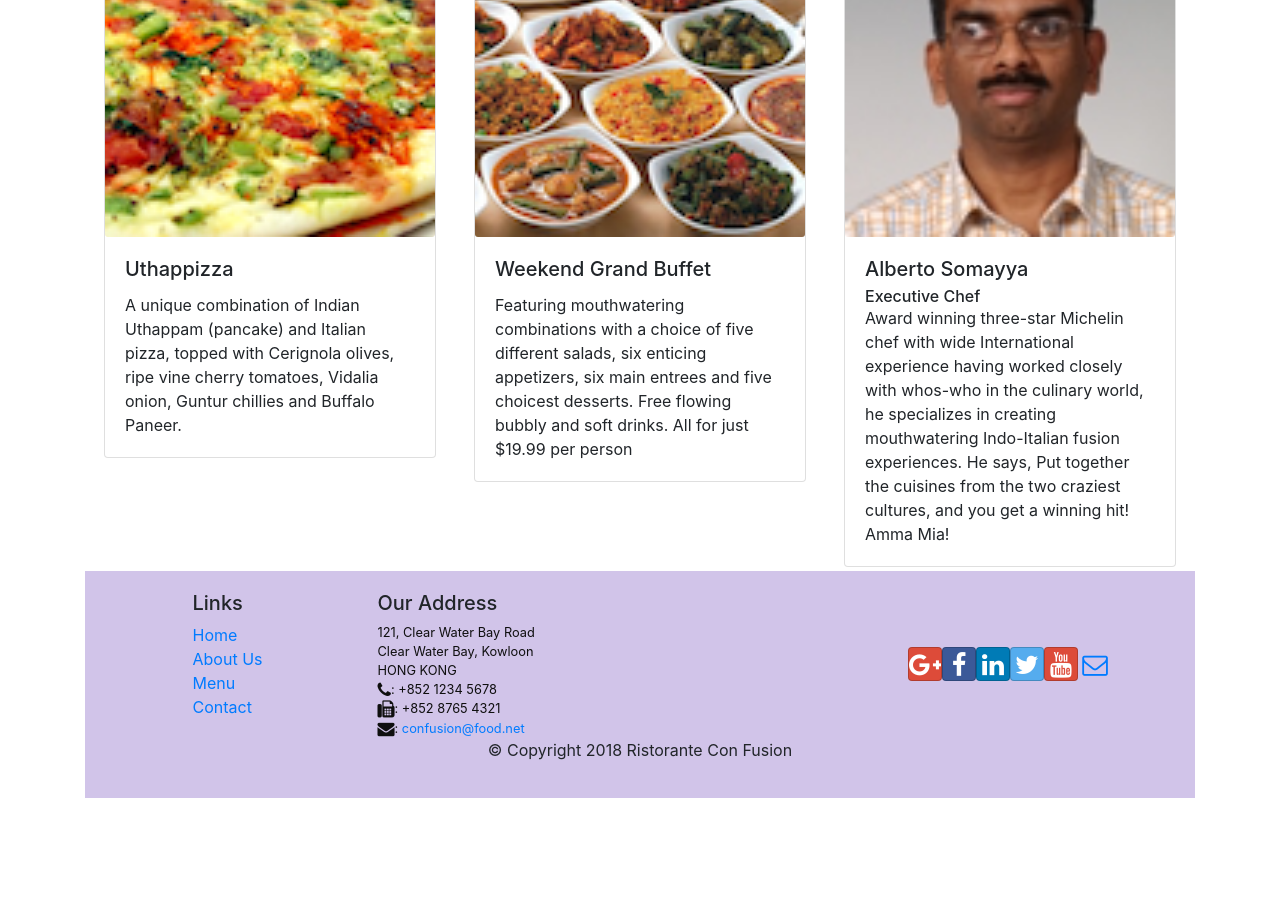
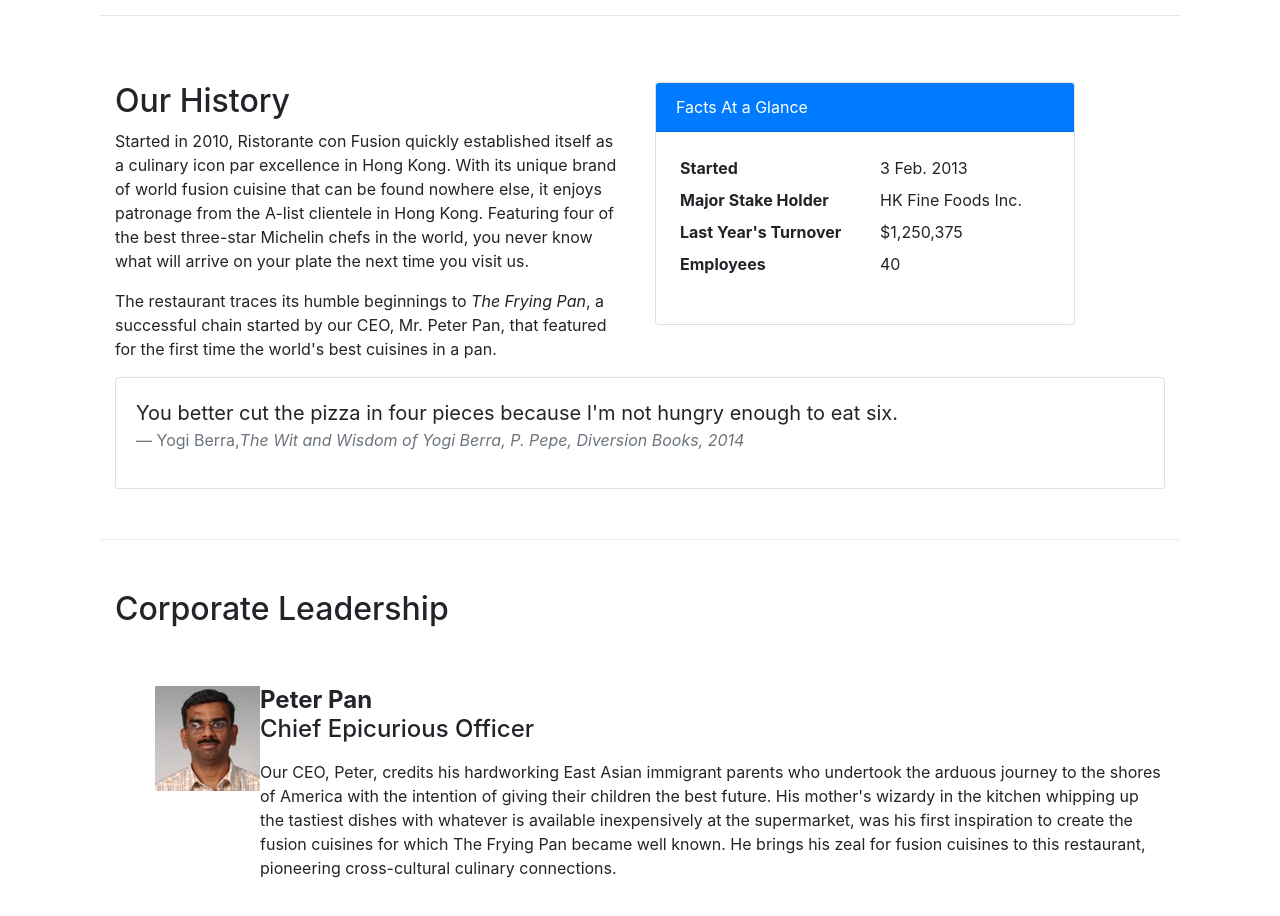
Before and after one commit to antrandepaul/react-w1, a React (Create React App) app: page /aboutus in a window 1280 px wide. Before the commit this address led to /home. Shown: the part 440-1356 px from the top of the page. Before the commit the page ends 1238 px from the top, so only its background shows below. Built offline with nearby package versions, Linux system fonts and the light colour scheme.

Commit message:
assigment 2 solution

```diff
--- /dev/null
+++ b/src/components/AboutComponent.js
@@ -0,0 +1,98 @@
+import React from 'react';
+import { Breadcrumb, BreadcrumbItem, Card, CardBody, CardHeader, Media } from 'reactstrap';
+import { Link } from 'react-router-dom';
+
+function RenderLeader({leader}) {
+    return (
+        <Media>
+            <Media left>
+                <Media object src={leader.image} alt={leader.name} />
+            </Media>
+            <Media body>
+                <Media heading>
+                    <b>{leader.name}</b>
+                    <p>{leader.designation}</p>
+                </Media>
+                <Media>
+                    {leader.description}
+                </Media>
+            </Media>
+        </Media>
+    )
+}
+
+const About = (props) => {
+
+    const leaders = props.leaders.map((leader) => {
+        return (
+            <div key={leader.id} className="row row-content">
+             <RenderLeader leader={leader} />
+             </div>
+        );
+    });
+
+    return(
+        <div className="container">
+            <div className="row">
+                <Breadcrumb>
+                    <BreadcrumbItem><Link to="/home">Home</Link></BreadcrumbItem>
+                    <BreadcrumbItem active>About Us</BreadcrumbItem>
+                </Breadcrumb>
+                <div className="col-12">
+                    <h3>About Us</h3>
+                    <hr />
+                </div>
+            </div>
+            <div className="row row-content">
+                <div className="col-12 col-md-6">
+                    <h2>Our History</h2>
+                    <p>Started in 2010, Ristorante con Fusion quickly established itself as a culinary icon par excellence in Hong Kong. With its unique brand of world fusion cuisine that can be found nowhere else, it enjoys patronage from the A-list clientele in Hong Kong.  Featuring four of the best three-star Michelin chefs in the world, you never know what will arrive on your plate the next time you visit us.</p>
+                    <p>The restaurant traces its humble beginnings to <em>The Frying Pan</em>, a successful chain started by our CEO, Mr. Peter Pan, that featured for the first time the world's best cuisines in a pan.</p>
+                </div>
+                <div className="col-12 col-md-5">
+                    <Card>
+                        <CardHeader className="bg-primary text-white">Facts At a Glance</CardHeader>
+                        <CardBody>
+                            <dl className="row p-1">
+                                <dt className="col-6">Started</dt>
+                                <dd className="col-6">3 Feb. 2013</dd>
+                                <dt className="col-6">Major Stake Holder</dt>
+                                <dd className="col-6">HK Fine Foods Inc.</dd>
+                                <dt className="col-6">Last Year's Turnover</dt>
+                                <dd className="col-6">$1,250,375</dd>
+                                <dt className="col-6">Employees</dt>
+                                <dd className="col-6">40</dd>
+                            </dl>
+                        </CardBody>
+                    </Card>
+                </div>
+                <div className="col-12">
+                    <Card>
+                        <CardBody className="bg-faded">
+                            <blockquote className="blockquote">
+                                <p className="mb-0">You better cut the pizza in four pieces because
+                                    I'm not hungry enough to eat six.</p>
+                                <footer className="blockquote-footer">Yogi Berra,
+                                <cite title="Source Title">The Wit and Wisdom of Yogi Berra,
+                                    P. Pepe, Diversion Books, 2014</cite>
+                                </footer>
+                            </blockquote>
+                        </CardBody>
+                    </Card>
+                </div>
+            </div>
+            <div className="row row-content">
+                <div className="col-12">
+                    <h2>Corporate Leadership</h2>
+                </div>
+                <div className="col-12">
+                    <Media list>
+                        {leaders}
+                    </Media>
+                </div>
+            </div>
+        </div>
+    );
+}
+
+export default About;
--- a/src/components/ContactComponent.js
+++ b/src/components/ContactComponent.js
@@ -1,8 +1,20 @@
 import React from 'react';
+import { Breadcrumb, BreadcrumbItem } from 'reactstrap'
+import { Link } from 'react-router-dom';
 
 function Contact(props) {
     return(
         <div className="container">
+            <div className="row">
+                <Breadcrumb>
+                    <BreadcrumbItem><Link to='/home'>Home</Link></BreadcrumbItem>
+                    <BreadcrumbItem active>Contact Us</BreadcrumbItem>
+                </Breadcrumb>
+                <div className="col-12">
+                    <h3>Contact Us</h3>
+                    <hr />
+                </div>
+            </div>
             <div className="row row-content">
                 <div className="col-12">
                 <h3>Location Information</h3>
--- a/src/components/DishdetailComponent.js
+++ b/src/components/DishdetailComponent.js
@@ -1,10 +1,11 @@
 import React from 'react';
-import { Card, CardBody, CardImg, CardTitle, CardText } from 'reactstrap';
+import { Card, CardBody, CardImg, CardTitle, CardText, Breadcrumb, BreadcrumbItem } from 'reactstrap';
+import {Link} from 'react-router-dom';
 
 function RenderComments({comments}){
   const commentsRow = comments.map((comment) => {
     return (
-      <div><span style={{color:'blue'}}> {comment.comment}</span>, <span>{comment.author}</span>,
+      <div key={comment.id}><span style={{color:'blue'}}> {comment.comment}</span>, <span>{comment.author}</span>,
       <span>{new Intl.DateTimeFormat('en-US', {year: 'numeric', month: 'short', day: '2-digit'})
               .format(new Date(Date.parse(comment.date)))}</span></div>
     );
@@ -37,9 +38,21 @@
 const DishDetail = (props) => {
   if (props.dish != null){
     return (
-      <div className="row">
-        <RenderDish dish={props.dish} />
-        <RenderComments comments={props.dish.comments} />
+      <div className="container">
+        <div className="row">
+        <Breadcrumb>
+            <BreadcrumbItem><Link to='/menu'>Menu</Link></BreadcrumbItem>
+            <BreadcrumbItem active>{props.dish.name}</BreadcrumbItem>
+        </Breadcrumb>
+        <div className="col-12">
+            <h3>{props.dish.name}</h3>
+            <hr />
+        </div>
+    </div>
+        <div className="row">
+          <RenderDish dish={props.dish} />
+          <RenderComments comments={props.comments} />
+        </div>
       </div>
     );
   }
--- a/src/components/MainComponent.js
+++ b/src/components/MainComponent.js
@@ -4,6 +4,8 @@
 import Footer from './FooterComponent';
 import Menu from './MenuComponent';
 import Contact from './ContactComponent';
+import DishDetail from './DishdetailComponent';
+import About from './AboutComponent';
 import { DISHES } from '../shared/dishes';
 import { COMMENTS } from '../shared/comments';
 import { PROMOTIONS } from '../shared/promotions';
@@ -37,14 +39,25 @@
         />
       )
     }
+
+    const DishWithId = (match) => {
+
+      return (
+        <DishDetail dish={this.state.dishes.filter((dish) => dish.id === parseInt(match.match.params.dishId, 10))[0]}
+          comments={this.state.comments.filter((comment) => comment.dishId === parseInt(match.match.params.dishId, 10))} />
+      )
+    }
+
     return (
         <div className="container">
           <Header />
           <Switch>
             <Route path="/home" component={HomePage} />
             <Route exact path="/menu" component={() => <Menu dishes = {this.state.dishes} />} />
+            <Route path="/menu/:dishId" component={DishWithId} />
             <Route exact path="/contactus" component={Contact} />
-            <Redirect to="/home" />
+            <Route exact path="/aboutus" component={() => <About leaders= {this.state.leaders} />} />
+            <Redirect to="/home" />)
           </Switch>
 
           <Footer />
--- a/src/components/MenuComponent.js
+++ b/src/components/MenuComponent.js
@@ -1,15 +1,17 @@
 import React from 'react';
 import { Card, CardImg, CardImgOverlay,
-    CardTitle } from 'reactstrap';
+    CardTitle, Breadcrumb, BreadcrumbItem } from 'reactstrap';
+import {Link} from 'react-router-dom';
 
-    function RenderMenuItem ({dish, onClick}) {
+    function RenderMenuItem ({dish}) {
         return (
-            <Card
-                onClick={() => onClick(dish.id)}>
+            <Card>
+                <Link to={`/menu/${dish.id}`} >
                 <CardImg width="100%" src={dish.image} alt={dish.name} />
                 <CardImgOverlay>
                     <CardTitle>{dish.name}</CardTitle>
                 </CardImgOverlay>
+                </Link>
             </Card>
         );
     }
@@ -19,13 +21,23 @@
         const menu = props.dishes.map((dish) => {
             return (
                 <div className="col-12 col-md-5 m-1"  key={dish.id}>
-                    <RenderMenuItem dish={dish} onClick={props.onClick} />
+                    <RenderMenuItem dish={dish}/>
                 </div>
             );
         });
 
         return (
             <div className="container">
+                <div className="row">
+                    <Breadcrumb>
+                        <BreadcrumbItem><Link to='/home'>Home</Link></BreadcrumbItem>
+                        <BreadcrumbItem active>Menu</BreadcrumbItem>
+                    </Breadcrumb>
+                    <div className="col-12">
+                        <h3>Menu</h3>
+                        <hr />
+                    </div>
+                </div>
                 <div className="row">
                     {menu}
                 </div>
```
